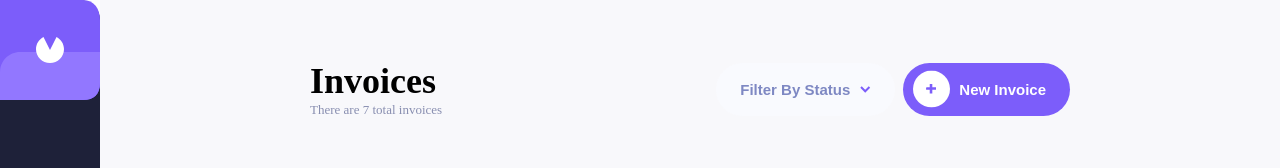
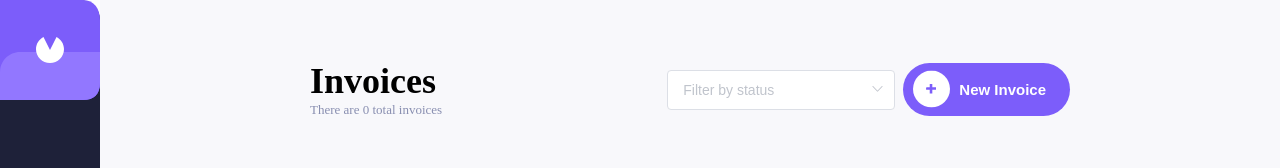
Before and after one commit to LynnHsaio/invoice-app, a Vue app: page /#/ in a window 1280 px wide. Shown: the top 168 px of the page. Built offline with nearby package versions, Linux system fonts and the light colour scheme.

Commit message:
[IMP] 狀態過濾按鈕改為選項

```diff
--- a/src/pages/Main.vue
+++ b/src/pages/Main.vue
@@ -3,13 +3,24 @@
     <div class="toolbar">
       <header>
         <h1 class="heading">Invoices</h1>
-        <p class="text-small color-purple">There are {{ 7 }} total invoices</p>
+        <p class="text-small color-purple">
+          There are {{ list.length }} total invoices
+        </p>
       </header>
       <div class="btns">
-        <button class="btn btn--white">
+        <el-select v-model="filterStatus" placeholder="Filter by status">
+          <el-option
+            v-for="item in filterOptions"
+            :key="item.CODE_VAL"
+            :label="item.CODE_DESC"
+            :value="item.CODE_VAL"
+          >
+          </el-option>
+        </el-select>
+        <!-- <button class="btn btn--white">
           <span> Filter by status </span>
           <img src="../assets/icon-arrow-down.svg" alt="arrow down icon" />
-        </button>
+        </button> -->
         <button
           class="btn btn-new btn--purple"
           @click="toggleFormVisible = true"
@@ -85,6 +96,22 @@ export default {
     return {
       list: data,
 
+      filterStatus: "",
+      filterOptions: [
+        {
+          CODE_DESC: "Pending",
+          CODE_VAL: "pending",
+        },
+        {
+          CODE_DESC: "Paid",
+          CODE_VAL: "paid",
+        },
+        {
+          CODE_DESC: "Draft",
+          CODE_VAL: "draft",
+        },
+      ],
+
       toggleFormVisible: false,
     };
   },
```
